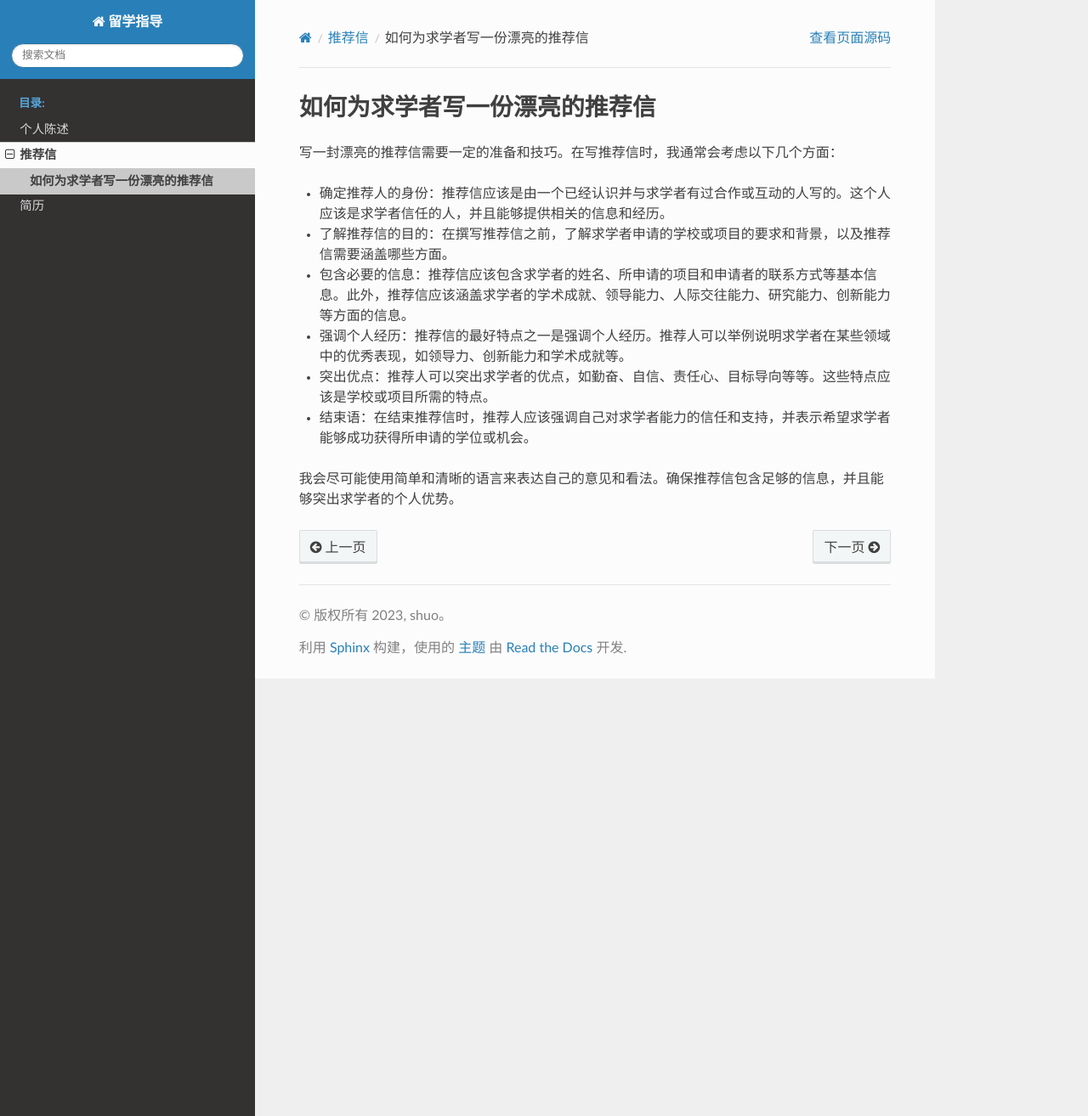
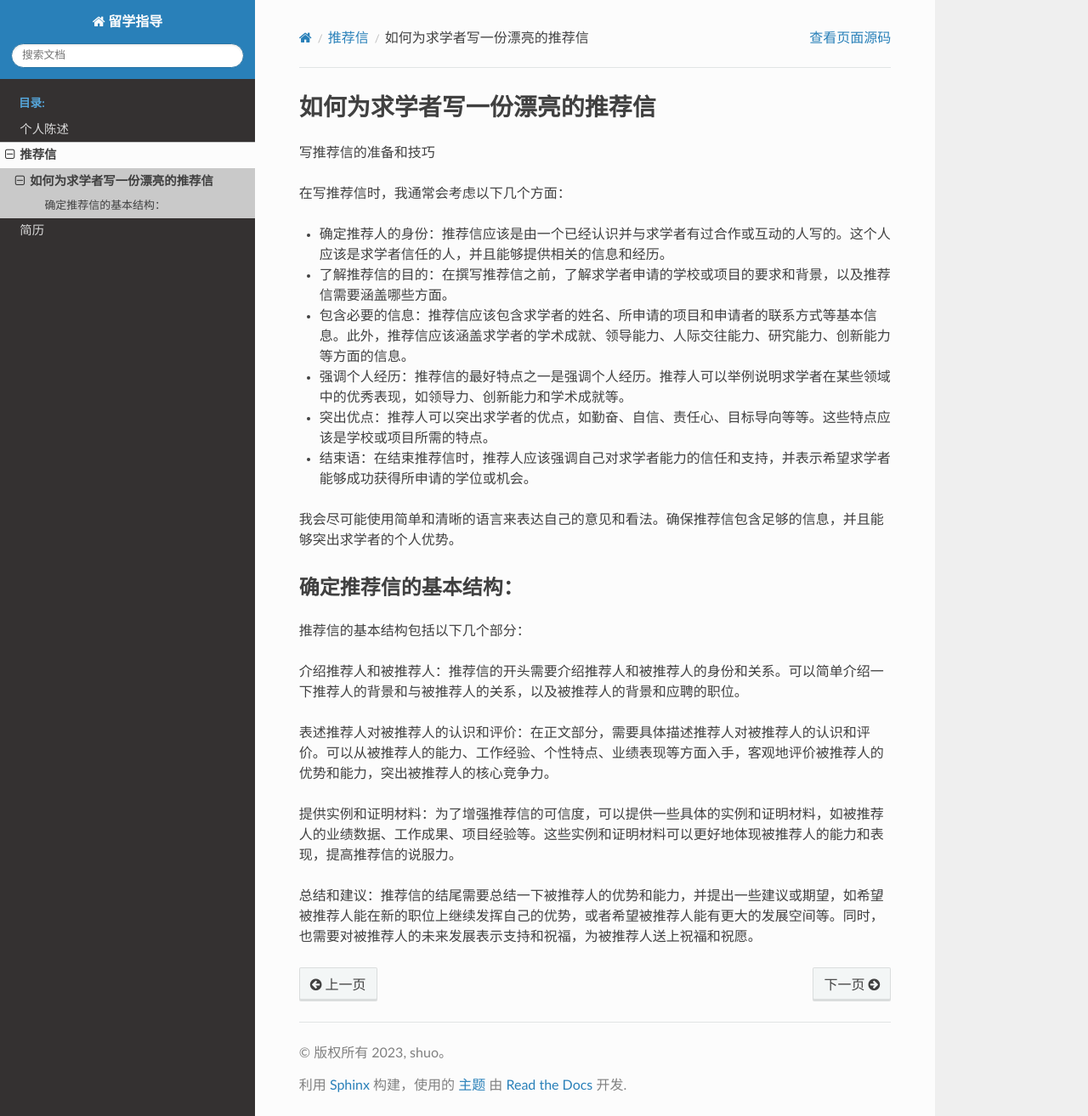
Before and after one commit to shuo1118/liuxue, a Sphinx documentation site: the page built from docs/source/rl/rl.rst, in a window 1280 px wide and 1314 px high. Shown: the whole window at 85% size. Built offline with Sphinx 7.4.7 and the Read the Docs theme 2.0.0, drawn with Linux system fonts in a browser that asks for light colours; pages that are not in the unit, such as notebooks, are missing from menus.

Commit message:
Update rl.rst

```diff
--- a/docs/source/rl/rl.rst
+++ b/docs/source/rl/rl.rst
@@ -1,7 +1,10 @@
 如何为求学者写一份漂亮的推荐信
 ==========
 
-写一封漂亮的推荐信需要一定的准备和技巧。在写推荐信时，我通常会考虑以下几个方面：
+
+写推荐信的准备和技巧
+
+在写推荐信时，我通常会考虑以下几个方面：
 
 - 确定推荐人的身份：推荐信应该是由一个已经认识并与求学者有过合作或互动的人写的。这个人应该是求学者信任的人，并且能够提供相关的信息和经历。
 
@@ -16,3 +19,15 @@
 - 结束语：在结束推荐信时，推荐人应该强调自己对求学者能力的信任和支持，并表示希望求学者能够成功获得所申请的学位或机会。
 
 我会尽可能使用简单和清晰的语言来表达自己的意见和看法。确保推荐信包含足够的信息，并且能够突出求学者的个人优势。
+
+确定推荐信的基本结构：
+------
+推荐信的基本结构包括以下几个部分：
+
+介绍推荐人和被推荐人：推荐信的开头需要介绍推荐人和被推荐人的身份和关系。可以简单介绍一下推荐人的背景和与被推荐人的关系，以及被推荐人的背景和应聘的职位。
+
+表述推荐人对被推荐人的认识和评价：在正文部分，需要具体描述推荐人对被推荐人的认识和评价。可以从被推荐人的能力、工作经验、个性特点、业绩表现等方面入手，客观地评价被推荐人的优势和能力，突出被推荐人的核心竞争力。
+
+提供实例和证明材料：为了增强推荐信的可信度，可以提供一些具体的实例和证明材料，如被推荐人的业绩数据、工作成果、项目经验等。这些实例和证明材料可以更好地体现被推荐人的能力和表现，提高推荐信的说服力。
+
+总结和建议：推荐信的结尾需要总结一下被推荐人的优势和能力，并提出一些建议或期望，如希望被推荐人能在新的职位上继续发挥自己的优势，或者希望被推荐人能有更大的发展空间等。同时，也需要对被推荐人的未来发展表示支持和祝福，为被推荐人送上祝福和祝愿。
```
